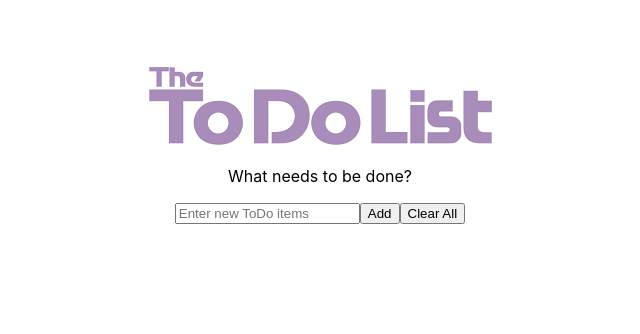
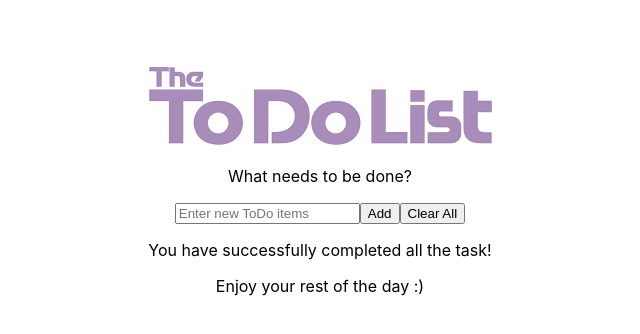
Before and after one commit to prateekJani/todolist-react-app, a React (Create React App) app: page / in a window 1280 px wide. Shown: the top 334 px of the page, without its empty margins (320-960 px from the left). Built offline with nearby package versions, Linux system fonts and the light colour scheme.

Commit message:
Update ToDoListComponent.js

```diff
--- a/src/Components/ToDoListComponent/ToDoListComponent.js
+++ b/src/Components/ToDoListComponent/ToDoListComponent.js
@@ -40,6 +40,13 @@ class ToDoListComponent extends React.Component{
 
     displayTodoList(){ //Dispaying all the todo task stored in the todo list on the screen.
         const items = this.state.todo
+        if(!items || !items.length){
+            return(
+                <p> <p>You have successfully completed all the task!</p>
+                    <p>Enjoy your rest of the day :)</p>
+                </p>
+            )
+        }else{
             let listItems = items.map((task) => {
                 return(
                     <li onClick={() => this._delete(task)}>
@@ -52,6 +59,19 @@ class ToDoListComponent extends React.Component{
                     {listItems}
                 </ul>
             )
+        }
+        // let listItems = items.map((task) => {
+        //     return(
+        //         <li onClick={() => this._delete(task)}>
+        //             {task}
+        //         </li>//onclick fucntion is used to pass the value of that particular list which has to be deleted from the todo list.
+        //     )
+        // })
+        // return (
+        //     <ul>
+        //         {listItems}
+        //     </ul>
+        // )
     }
 
     _clearList(){ //To clear all the tasks that are stored in todo list.
```
Lines whose indentation alone changed are shown as unchanged.
